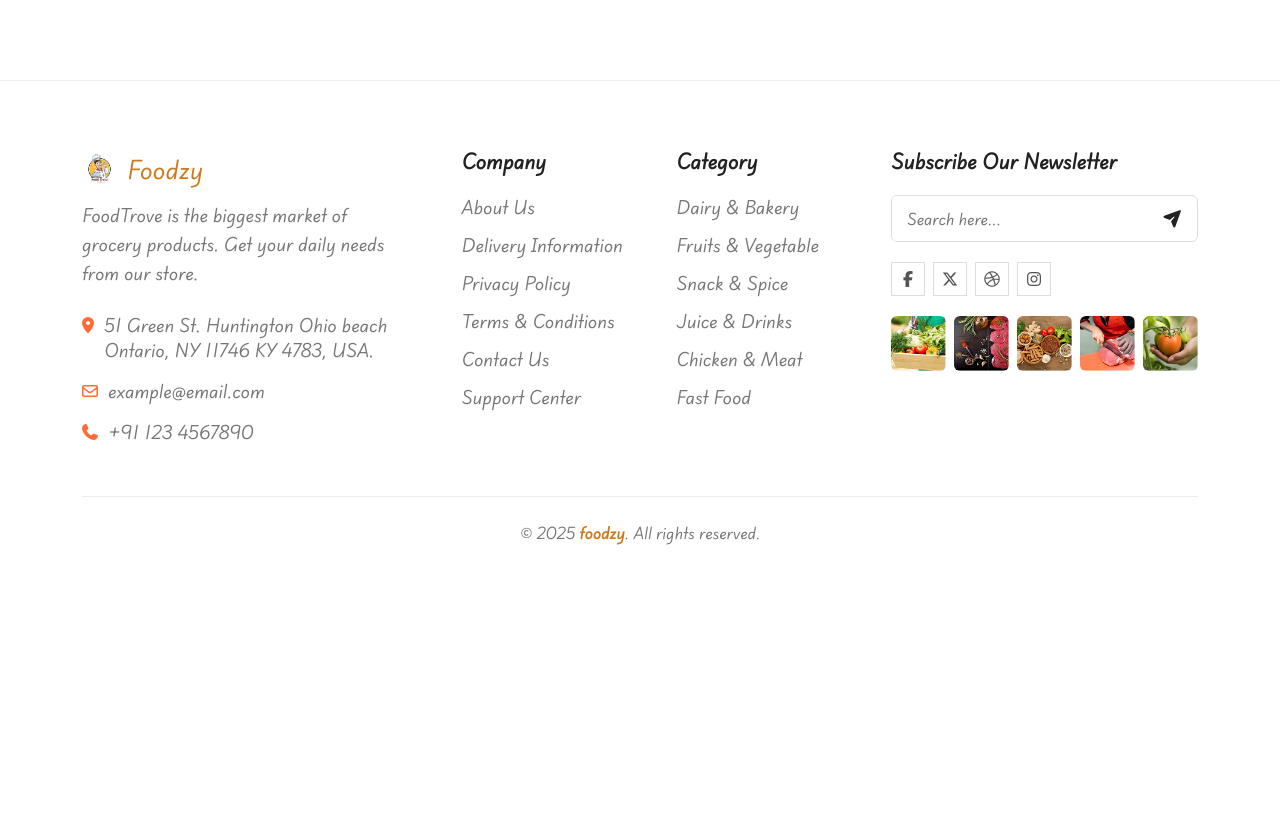
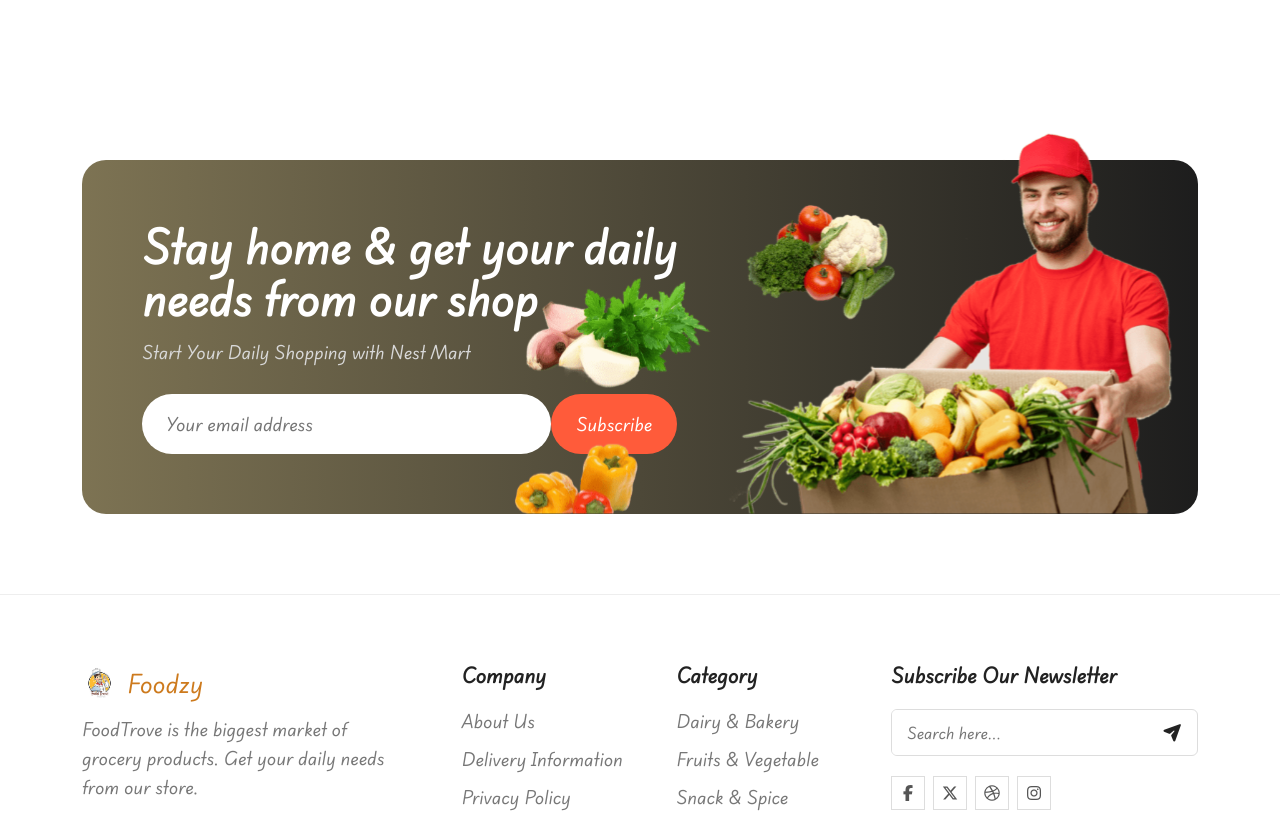
Before and after one commit to hebataha/foodzy, an Angular app: page / in a window 1280 px wide. Shown: the part 4040-4853 px from the top of the page. Before the commit the page ends 4608 px from the top, so only its background shows below. Built offline with nearby package versions, Linux system fonts and the light colour scheme; no server answers.

Commit message:
newsletter

```diff
--- a/src/app/app.html
+++ b/src/app/app.html
@@ -4,4 +4,5 @@
 <app-best-sells></app-best-sells>
 <app-deals></app-deals>
 <app-choose-us></app-choose-us>
+<app-newsletter></app-newsletter>
 <app-footer></app-footer>
--- a/src/app/app.ts
+++ b/src/app/app.ts
@@ -7,10 +7,11 @@ import { PopularCategories } from './components/popular-categories/popular-categ
 import { BestSells } from "./components/best-sells/best-sells";
 import { Deals } from "./components/deals/deals";
 import { ChooseUs } from './components/choose-us/choose-us';
+import { Newsletter } from "./components/newsletter/newsletter";
 
 @Component({
   selector: 'app-root',
-  imports: [RouterOutlet, Header, Banner, Footer, PopularCategories, BestSells, Deals,ChooseUs],
+  imports: [RouterOutlet, Header, Banner, Footer, PopularCategories, BestSells, Deals, ChooseUs, Newsletter],
   templateUrl: './app.html',
   styleUrl: './app.scss'
 })
--- /dev/null
+++ b/src/app/components/newsletter/newsletter.html
@@ -0,0 +1,35 @@
+<section class="newsletter">
+  <div class="container">
+    <div class="newsletter-content">
+
+      <div class="newsletter-info">
+        <h2>
+          Stay home & get your daily
+          <br>
+          needs from our shop
+        </h2>
+
+        <p>
+          Start Your Daily Shopping with Nest Mart
+        </p>
+
+        <form class="subscribe-form">
+          <input
+            type="email"
+            placeholder="Your email address">
+
+          <button>
+            Subscribe
+          </button>
+        </form>
+      </div>
+
+      <div class="newsletter-image">
+        <img
+          src="assets/images/food/man.svg"
+          alt="Delivery Man">
+      </div>
+
+    </div>
+  </div>
+</section>
--- /dev/null
+++ b/src/app/components/newsletter/newsletter.scss
@@ -0,0 +1,77 @@
+.newsletter {
+    margin: 80px 0;
+    position: relative;
+
+    .newsletter-content {
+        background: linear-gradient(90deg,
+                #7d7353 0%,
+                #1d1d1d 100%);
+        border-radius: 24px;
+        padding: 60px;
+        display: flex;
+        align-items: center;
+        justify-content: space-between;
+
+        @media(max-width:767px) {
+            padding: 20px;
+        }
+    }
+
+    .newsletter-info {
+
+        h2 {
+            color: #fff;
+            font-size: 40px;
+            font-weight: 700;
+            margin-bottom: 16px;
+            line-height: 1.3;
+        }
+
+        p {
+            color: #d8d8d8;
+            margin-bottom: 30px;
+        }
+    }
+
+    .subscribe-form {
+        border-radius: 50px;
+        display: flex;
+        flex-wrap: wrap;
+
+        input {
+            flex: 1;
+            border-radius: 50px;
+            border: 0;
+            outline: none;
+            padding: 18px 24px;
+        }
+
+        button {
+            border-radius: 50px;
+            background: #ff5b3a;
+            color: #fff;
+            padding: 10px 25px;
+            cursor: pointer;
+            border: 0;
+        }
+    }
+
+    .newsletter-image {
+        position: absolute;
+        bottom: 0;
+        inset-inline-end: 8%;
+
+        img {
+            width: 700px;
+            display: block;
+
+            @media(max-width:1200px) {
+                width: 400px;
+            }
+
+            @media(max-width:992px) {
+                display: none;
+            }
+        }
+    }
+}
```
Also changed, not shown: src/app/components/newsletter/newsletter.ts (added, +11 -0 lines), public/assets/images/food/man.svg (added), 1 other file (tests, documents, lock files or other folders).
